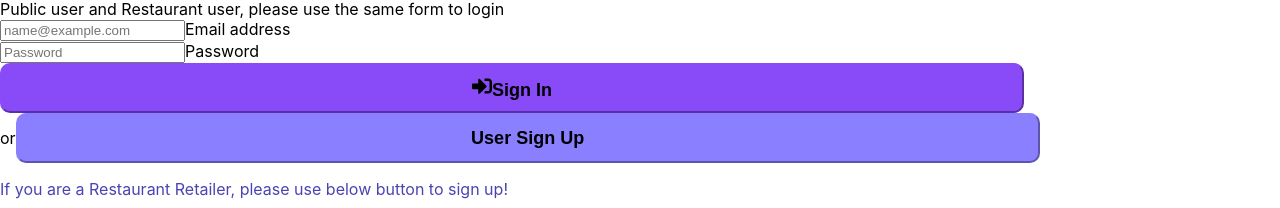
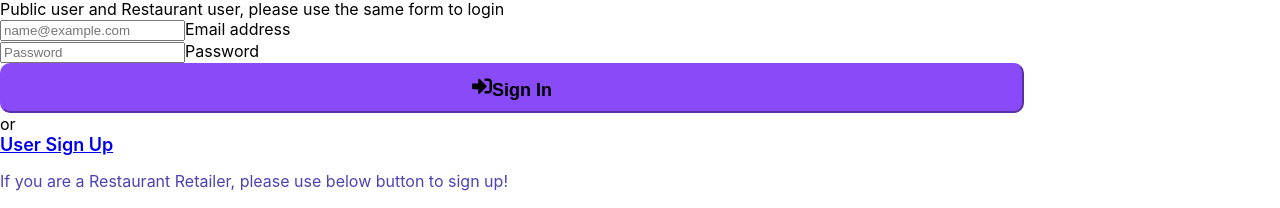
Before and after one commit to sheahwen/react_airrnr, a React (Create React App) app: page / in a window 1280 px wide. Shown: the part 395-603 px from the top of the page. Built offline with nearby package versions, Linux system fonts and the light colour scheme; the HTML template or start-up script is replaced by a standard one.

Commit message:
modify user signup link

```diff
--- a/src/components/login_signup_Components/LoginForm.js
+++ b/src/components/login_signup_Components/LoginForm.js
@@ -135,16 +135,16 @@ const LoginForm = () => {
       </form>
       <div className="row d-flex flex-column justify-content-center align-items-center">
         <span className="text-center text-muted fw-bold fs-5 my-3">or</span>
-        <button
-          type="submit"
-          className="btn btn-primary starter-button text-black"
+        <Link
+          to="/user/new"
+          className="btn btn-primary starter-button text-black d-flex flex-column justify-content-center"
           style={{
             backgroundColor: `${themeStyle.color.secondary.light}`,
             borderColor: `${themeStyle.color.secondary.light}`,
           }}
         >
-          User Sign Up
-        </button>
+          <div>User Sign Up</div>
+        </Link>
         <p
           className="fs-5 text-center my-3"
           style={{ color: `${themeStyle.color.secondary.dark}` }}
```
